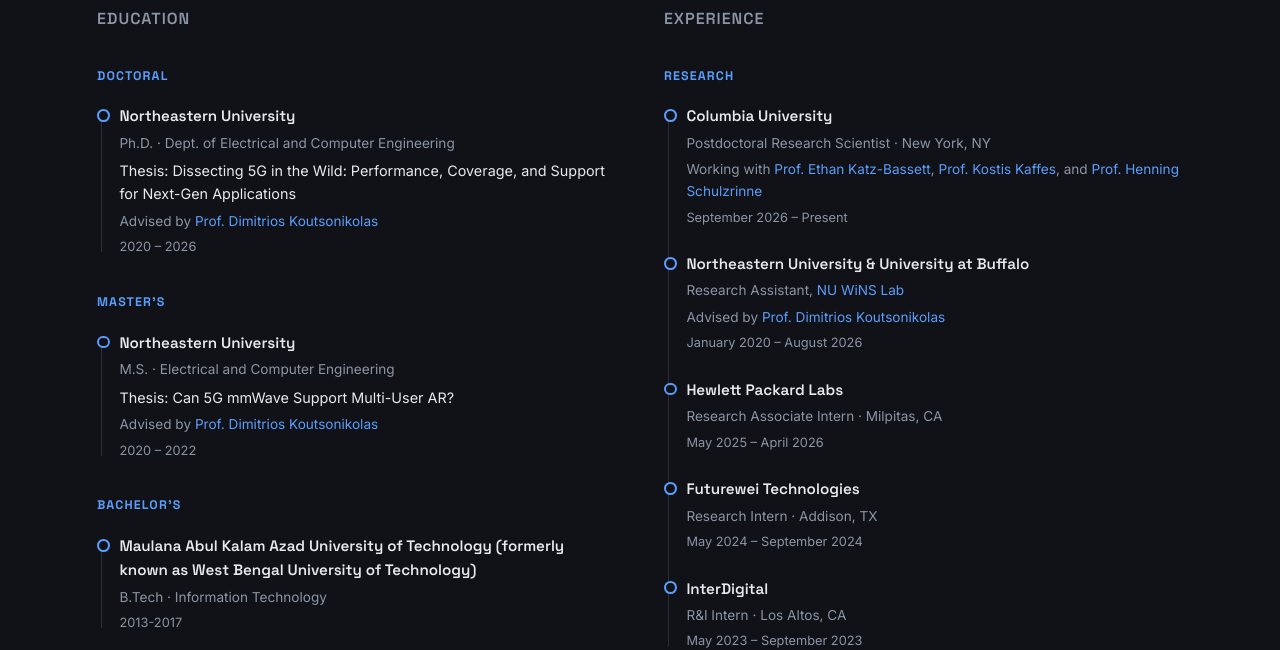
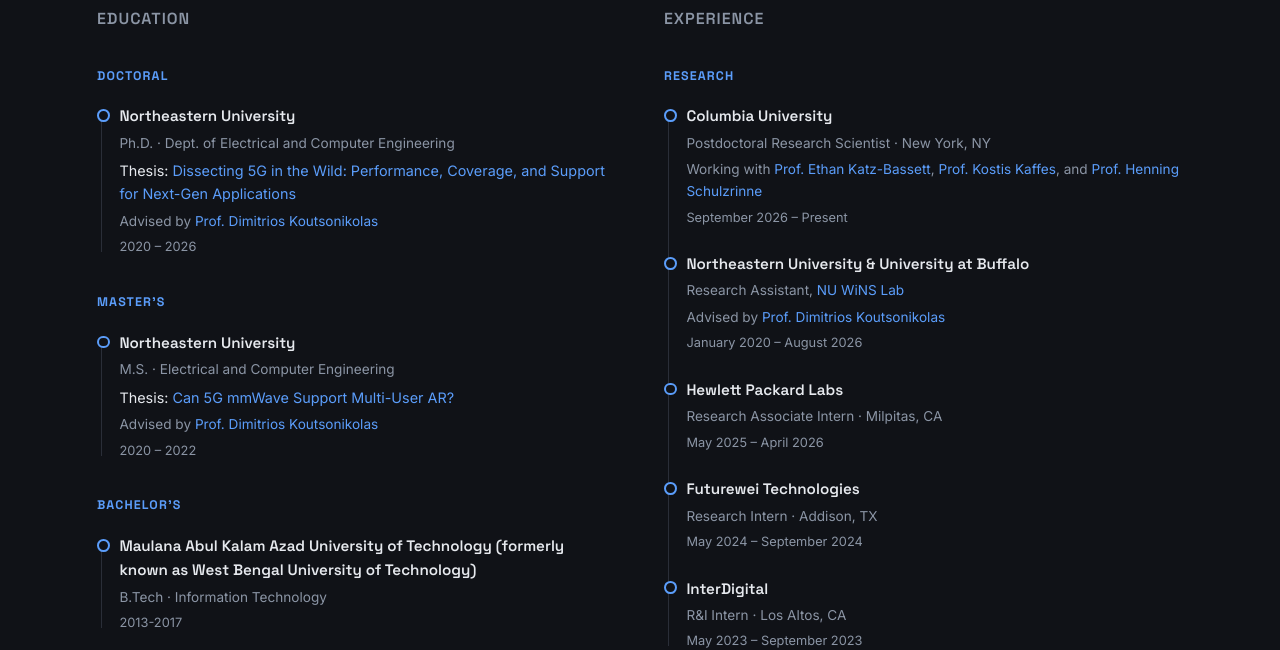
Before and after one commit to moinakgh/moinakgh.github.io, a plain HTML site: page education.html in a window 1280 px wide. Shown: the part 179-829 px from the top of the page. Drawn offline with Linux system fonts and the light colour scheme.

Commit message:
Link PhD/MS theses on education page, drop fellowship nomination award
Co-Authored-By: Claude Sonnet 5 <noreply@anthropic.com>

```diff
--- a/education.html
+++ b/education.html
@@ -42,7 +42,7 @@
 					<li>
 						<p class="ctitle">Northeastern University</p>
 						<p class="cvenue">Ph.D. &middot; Dept. of Electrical and Computer Engineering</p>
-						<p class="cdesc">Thesis: Dissecting 5G in the Wild: Performance, Coverage, and Support for Next-Gen Applications</p>
+						<p class="cdesc">Thesis: <a target="_blank" rel="noopener" href="papers/Moinak_Ghoshal_PhD_Thesis.pdf">Dissecting 5G in the Wild: Performance, Coverage, and Support for Next-Gen Applications</a></p>
 						<p class="cmentor">Advised by <a target="_blank" rel="noopener" href="https://ece.northeastern.edu/fac-ece/dkoutsonikolas/">Prof. Dimitrios Koutsonikolas</a></p>
 						<p class="cdate">2020 &ndash; 2026</p>
 					</li>
@@ -53,7 +53,7 @@
 					<li>
 						<p class="ctitle">Northeastern University</p>
 						<p class="cvenue">M.S. &middot; Electrical and Computer Engineering</p>
-						<p class="cdesc">Thesis: Can 5G mmWave Support Multi-User AR?</p>
+						<p class="cdesc">Thesis: <a target="_blank" rel="noopener" href="papers/Moinak_Ghoshal_Master_s_Thesis_2022.pdf">Can 5G mmWave Support Multi-User AR?</a></p>
 						<p class="cmentor">Advised by <a target="_blank" rel="noopener" href="https://ece.northeastern.edu/fac-ece/dkoutsonikolas/">Prof. Dimitrios Koutsonikolas</a></p>
 						<p class="cdate">2020 &ndash; 2022</p>
 					</li>
```
Also changed, not shown: awards.html (+0 -5 lines), 2 other files.
